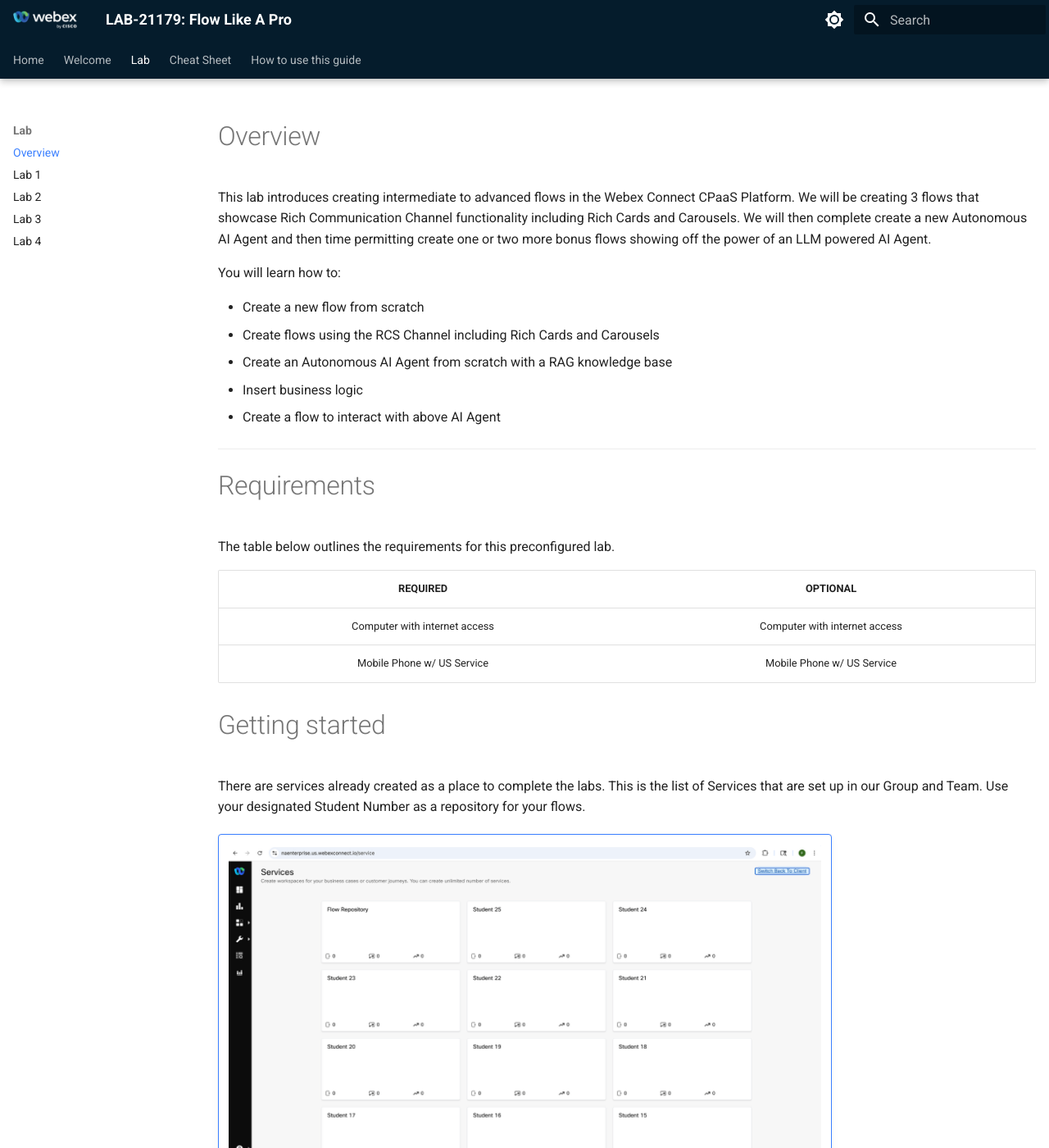
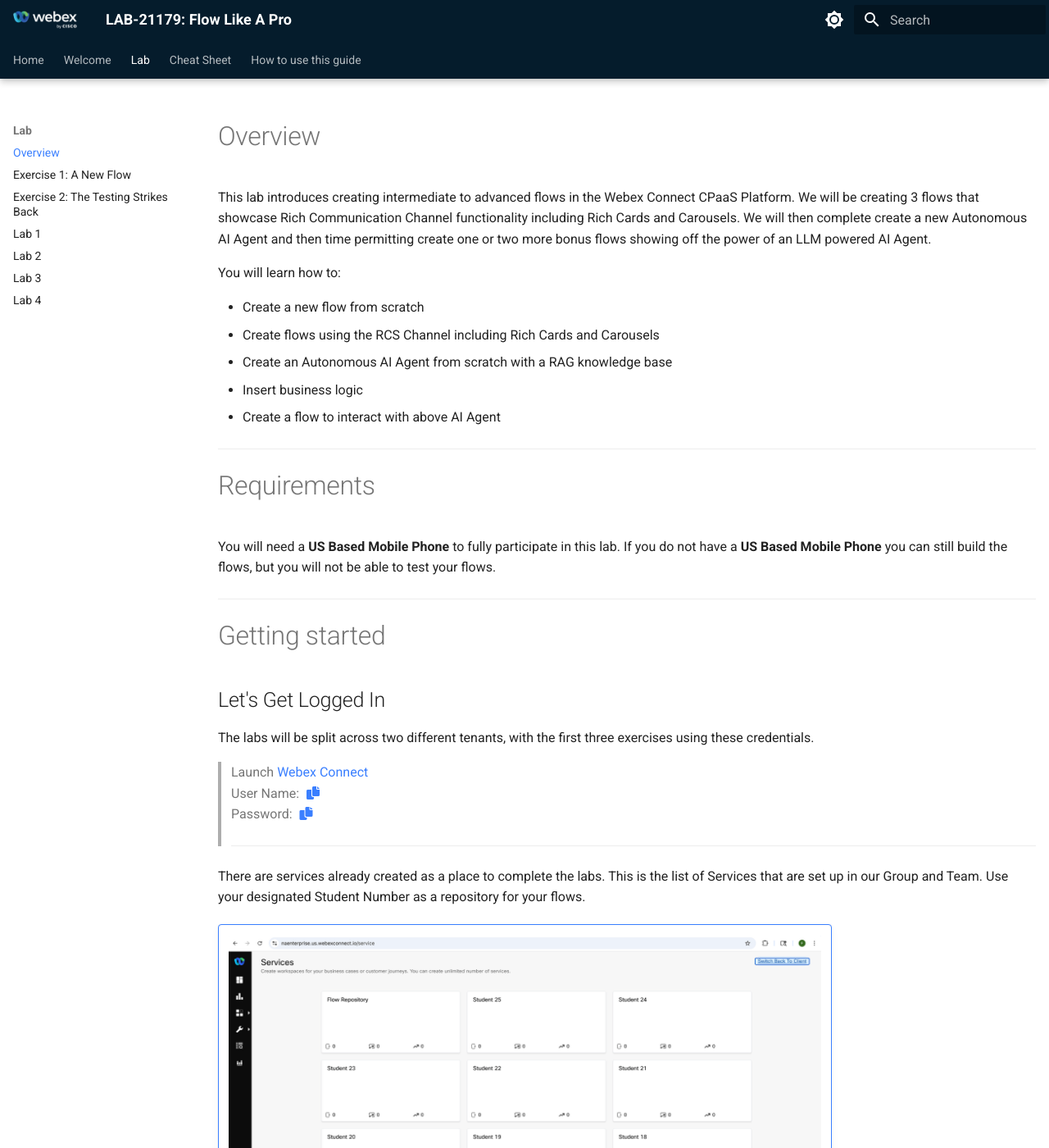
Before and after one commit to WebexCC-SA/LAB-21179, an MkDocs documentation site: the page built from docs/overview.md, in a window 1280 px wide and 1400 px high. Shown: the whole window at 82% size. Built offline with MkDocs 1.6.1 and Material for MkDocs 9.7.7, drawn with Linux system fonts in a browser that asks for light colours; some of the changed text lies outside the part shown.

Commit message:
mini push

```diff
--- a/docs/overview.md
+++ b/docs/overview.md
@@ -13,20 +13,26 @@
 
 # Requirements
 
-The table below outlines the requirements for this preconfigured lab.
+You will need a **US Based Mobile Phone** to fully participate in this lab.  If you do not have a **US Based Mobile Phone** you can still build the flows, but you will not be able to test your flows.
 
-| REQUIRED | OPTIONAL |
-|: --- :|: --- :|
-| Computer with internet access | Computer with internet access |
-| Mobile Phone w/ US Service | Mobile Phone w/ US Service |
-
-
+---
 
 # Getting started
+
+## Let's Get Logged In
+The labs will be split across two different tenants, with the first three exercises using these credentials.
+> Launch [Webex Connect](https://naenterprise.us.webexconnect.io){:target="_blank"}
+> User Name: <copy><w class="nae_admin"></w></copy>
+> Password: <copy><w class="nae_pw"></w></copy>
+>
+> ---
+
 There are services already created as a place to complete the labs.
 This is the list of Services that are set up in our Group and Team. Use your designated Student Number as a repository for your flows.
 !!! frame w75 ""
     ![A screenshot of a calendar AI-generated content may be incorrect.](assets/docx-image-004.png)
+
+
 
 
 Double Click to open your service. You will see the following screen:
--- a/docs/stylesheets/extra.css
+++ b/docs/stylesheets/extra.css
@@ -55,3 +55,13 @@
 .w75{
     width: 75%;
 }
+.w50{
+    width: 50%;
+}
+copy{
+    color:var(--md-typeset-a-color);
+
+}
+copy:hover{
+      color: #00bdeb;
+}
--- a/docs/template_assets/js/newLoad.js
+++ b/docs/template_assets/js/newLoad.js
@@ -1,3 +1,4 @@
+document$.subscribe(function(){loadem()})
 function loadem() {
     Object.keys(sessionStorage).forEach(key => { Array.from(document.getElementsByClassName(key)).forEach((index) => { index.innerHTML = sessionStorage.getItem(key) }) });
 
@@ -7,9 +8,14 @@
             if (event.target.tagName == "W") { navigator.clipboard.writeText(event.target.parentNode.innerText) }
         })
     })
+        document.querySelector("#info").querySelectorAll("input").forEach((input) => { input.value = sessionStorage.getItem(input.name) });
 } loadem()
 function setValues() {
     document.querySelector("#info").querySelectorAll("input").forEach((input) => { sessionStorage.setItem(input.name, input.value) });
-    event.preventDefault()
+    Event.preventDefault()
     loadem()
 }
+function setItem(key,value){
+    sessionStorage.setItem(key, value);
+    loadem();
+}
--- a/mkdocs.yml
+++ b/mkdocs.yml
@@ -86,9 +86,13 @@
           format: !!python/name:pymdownx.superfences.fence_code_format
 nav:
   - Home: index.md
-  - Welcome: welcome.md
+  - Welcome:
+      - Welcome: welcome.md
+      - Confirm the lab setup: confirmSettings.md
   - Lab:
       - Overview: overview.md
+      - "Exercise 1: A New Flow": basicRCS.md
+      - "Exercise 2: The Testing Strikes Back": exercise2.md
       - Lab 1: lab-1-mms-rcs-flow.md
       - Lab 2: lab-2-rcs-carousel.md
       - Lab 3: lab-3-create-a-new-autonomous-ai-agent.md
```
Also changed, not shown: docs/basicRCS.md (added, +109 -0 lines), docs/confirmSettings.md (added, +31 -0 lines), docs/exercise2.md (added, +40 -0 lines), docs/lab-1-mms-rcs-flow.md (+6 -0 lines), docs/welcome.md (+1 -1 lines), docs/assets/image.png (added).
